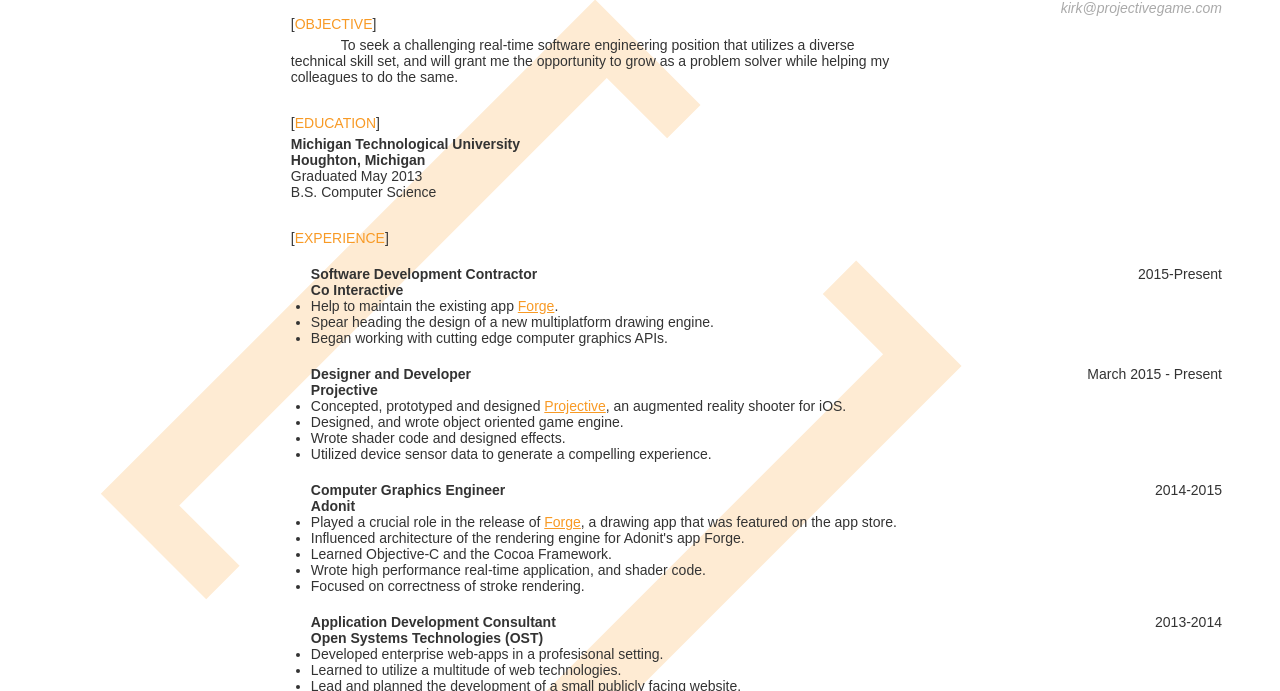
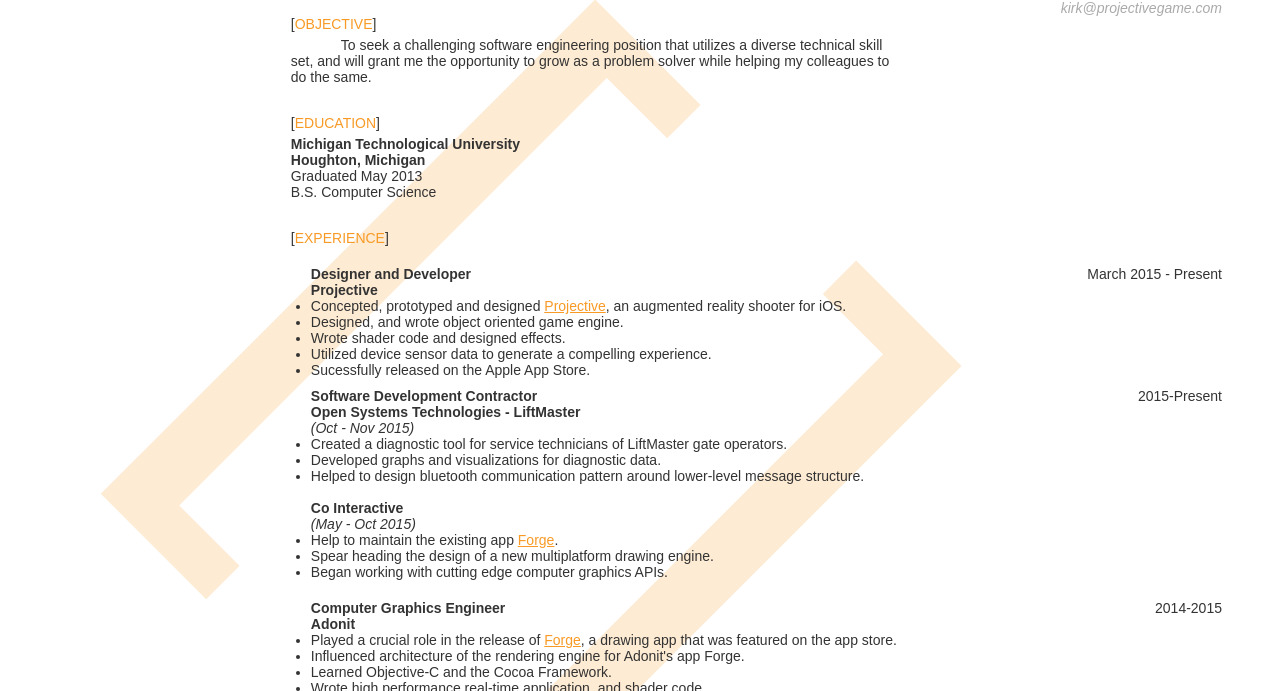
Before and after one commit to mrpossoms/resume, a plain HTML site: page resume.html in a window 1280 px wide. Shown: the part 106-797 px from the top of the page. Drawn offline with Linux system fonts and the light colour scheme.

Commit message:
Updated to cover contracting experience

```diff
--- a/resume.html
+++ b/resume.html
@@ -105,7 +105,7 @@
 		<article>
 			<h2>OBJECTIVE</h2>
 			<p>
-				To seek a challenging real-time software engineering position
+				To seek a challenging software engineering position
 				that utilizes a diverse technical skill set, and will
 				grant me the opportunity to grow as a problem solver
 				while helping my colleagues to do the same.
@@ -121,15 +121,6 @@
 
 			<h2>EXPERIENCE</h2>
 			<section>
-				<time>2015-Present</time>
-				<b class="ind-20">Software Development Contractor</b><br/>
-				<b class="ind-20">Co Interactive</b><br/>
-				<ul>
-					<li>Help to maintain the existing app <a href="http://www.adonit.net/forge/">Forge</a>.</li>
-					<li>Spear heading the design of a new multiplatform drawing engine.</li>
-					<li>Began working with cutting edge computer graphics APIs.</li>
-				</ul>
-			</section>
 			<section>
 				<time>March 2015 - Present</time>
 				<b class="ind-20">Designer and Developer</b><br/>
@@ -139,6 +130,26 @@
 					<li>Designed, and wrote object oriented game engine.</li>
 					<li>Wrote shader code and designed effects.</li>
 					<li>Utilized device sensor data to generate a compelling experience.</li>
+					<li>Sucessfully released on the Apple App Store.</li>
+				</ul>
+			</section>
+				<time>2015-Present</time>
+				<b class="ind-20">Software Development Contractor</b><br/>
+
+				<b class="ind-20">Open Systems Technologies - LiftMaster</b></br>
+				<i class="ind-20">(Oct - Nov 2015)</i><br/>
+				<ul>
+					<li>Created a diagnostic tool for service technicians of LiftMaster gate operators.</li>
+					<li>Developed graphs and visualizations for diagnostic data.</li>
+					<li>Helped to design bluetooth communication pattern around lower-level message structure.</li>
+				</ul>
+			</br>
+				<b class="ind-20">Co Interactive</b><br/>
+				<i class="ind-20">(May - Oct 2015)</i><br/>
+				<ul>
+					<li>Help to maintain the existing app <a href="http://www.adonit.net/forge/">Forge</a>.</li>
+					<li>Spear heading the design of a new multiplatform drawing engine.</li>
+					<li>Began working with cutting edge computer graphics APIs.</li>
 				</ul>
 			</section>
 			<section>
```
